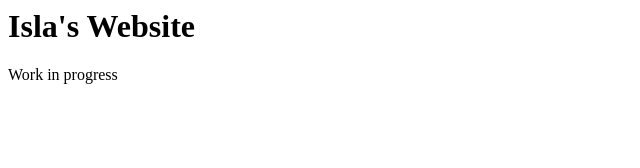
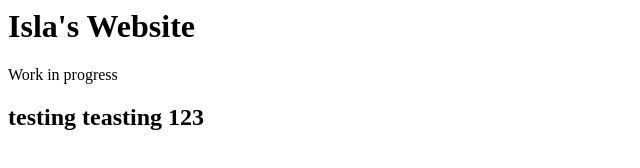
Before and after one commit to Isladofe34/first-website, a plain HTML site: page index.html in a window 1280 px wide. Shown: the whole page, without its empty margins (0-640 px from the left). Drawn offline with Linux system fonts and the light colour scheme.

Commit message:
Add heading for testing section in index.html

```diff
--- a/index.html
+++ b/index.html
@@ -1,10 +1,10 @@
 <html>
-
   <head>
     <title> Isla's Website </title>
   </head>
   <body>
     <h1> Isla's Website </h1>
     <p> Work in progress </p>
+    <h2> testing teasting 123</h2>
   </body>
 </html>
```
